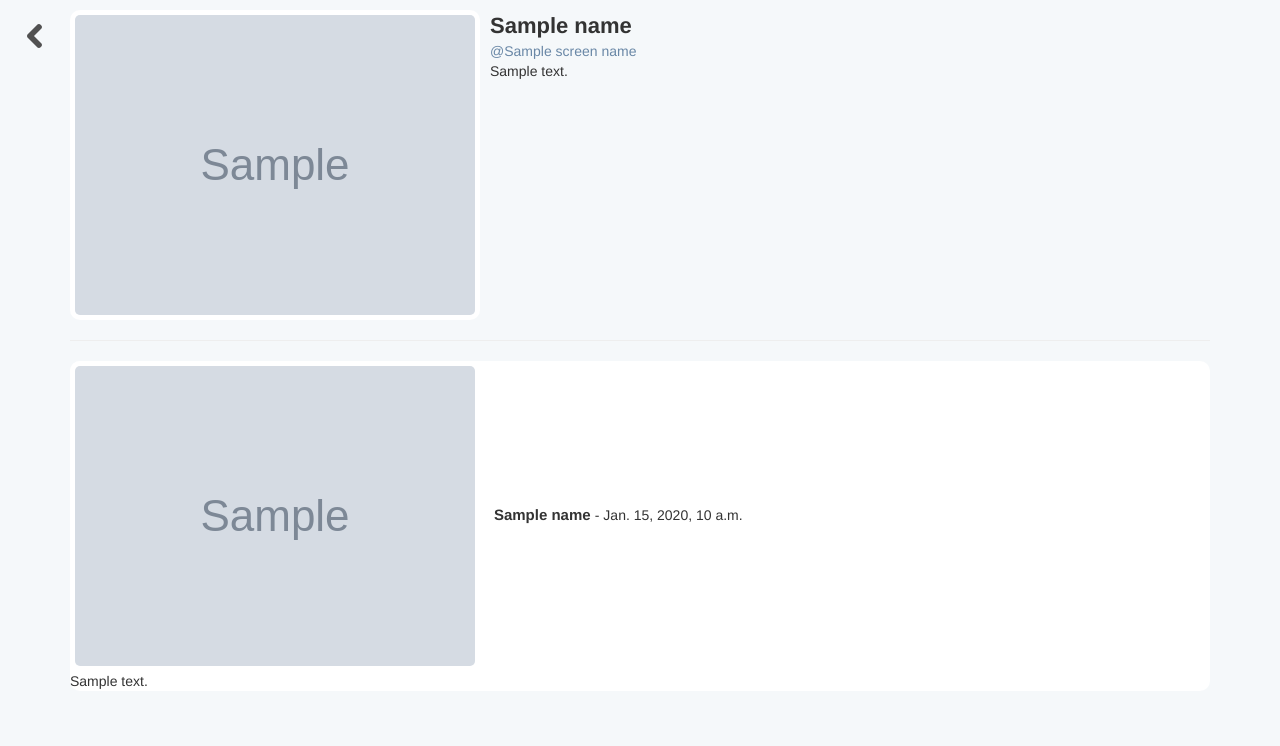
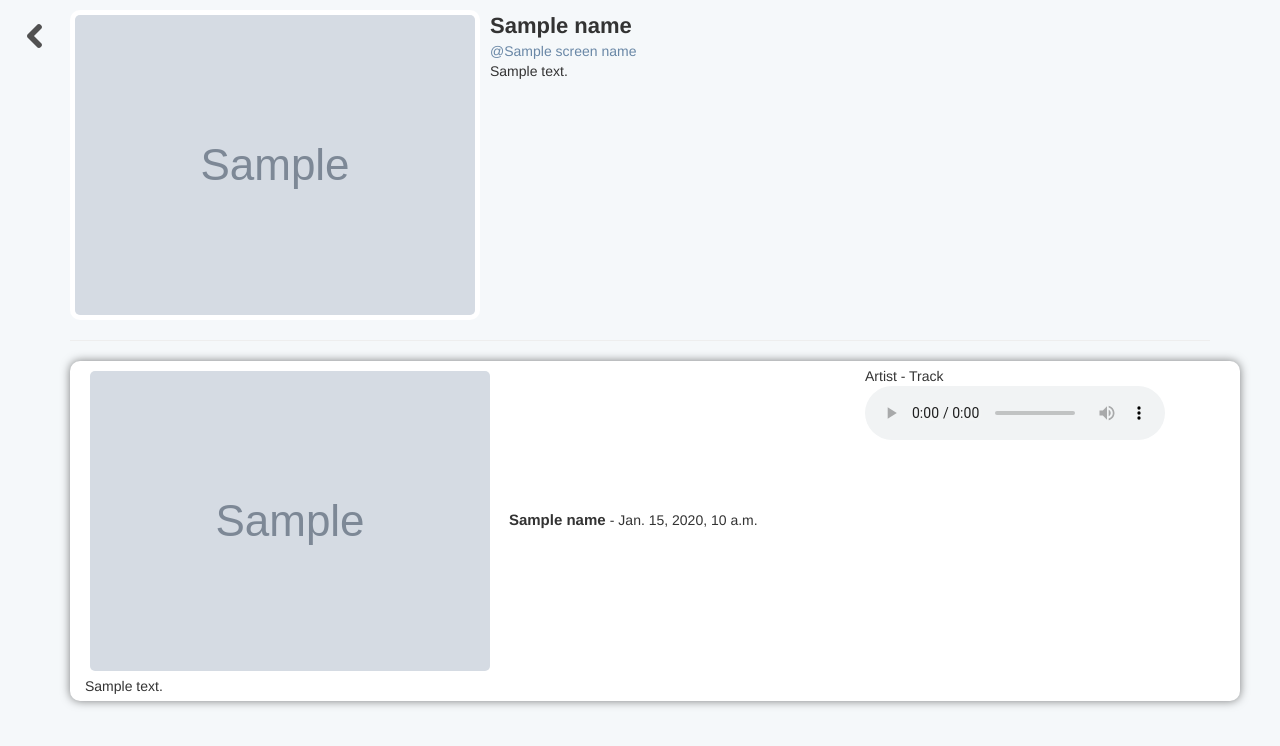
Before and after one commit to Betekhtin/TweetsMustSound, a Django app: template src/web/web_app/templates/results.html in a window 1280 px wide. Shown: the top 746 px of the page. Run offline with Django 3.2, Linux system fonts and the light colour scheme; the template is opened without the code that fills it: most values are stand-ins (such as "Sample title", 1, 10 or a date in 2020); grey boxes marked "Sample" are stand-in pictures; some libraries are stand-ins or nearby versions.

Commit message:
front-end update

```diff
--- a/src/web/web_app/static/style.css
+++ b/src/web/web_app/static/style.css
@@ -23,7 +23,7 @@ img {
 	left: 20px;
 }
 
-.user_name, .screen_name, .description, .user_name_small, .no_tweet_message {
+.user_name, .screen_name, .description, .user_name_small, .no_tweet_message, .tweet_text {
 	font-family: "Helvetica Neue",Helvetica,Arial,sans-serif;
 }
 
@@ -52,9 +52,11 @@ img {
 }
 
 .tweet {
+	padding: 5px 0px 5px 0px;
 	background: white;
 	border-radius: 10px;
-	margin-bottom: 10px;
+	margin-bottom: 20px;
+	box-shadow: 0 0 10px rgba(0,0,0,0.5);
 }
 
 .no_tweet_message {
--- a/src/web/web_app/templates/results.html
+++ b/src/web/web_app/templates/results.html
@@ -19,9 +19,9 @@
         <div class="user_header vertical-center">
             <img src="{{ image_big }}">
             <div>
-            <span class = "user_name"> {{ name }} </span> <br>
-            <a class = "screen_name" href="https://www.twitter.com/@{{screen_name}}"> @{{ screen_name }} </a> <br>
-            <span class = "description"> {{ description }} </span> <br>
+                <span class = "user_name"> {{ name }} </span> <br>
+                <a class = "screen_name" href="https://www.twitter.com/@{{screen_name}}"> @{{ screen_name }} </a> <br>
+                <span class = "description"> {{ description }} </span> <br>
             </div>
         </div>
         <hr>
@@ -29,16 +29,25 @@
 
         {% for tweet in tweets %}
 
-        <div class="tweet vertical-center">
-            <div>
+        <div class="tweet container">
+            <div class="tweet_content col-md-8">
                 <img src="{{ image_normal }}">
                 <span class = "user_name_small"> {{ name }} </span> -
-                <span> {{ tweet.created_at }} </span>
-                <div>
+                <span class="tweet_time"> {{ tweet.created_at }} </span>
+                <div class="tweet_text">
                     {{ tweet.text }}
                 </div>
             </div>
-            <div>
+
+            <div class="col-md-4">
+
+                <div>
+                    Artist - Track
+                </div>
+                <audio controls>
+                    <source src="123.mp3" type="audio/mpeg">
+                    </source>
+                </audio>
             </div>
         </div>
 
```
